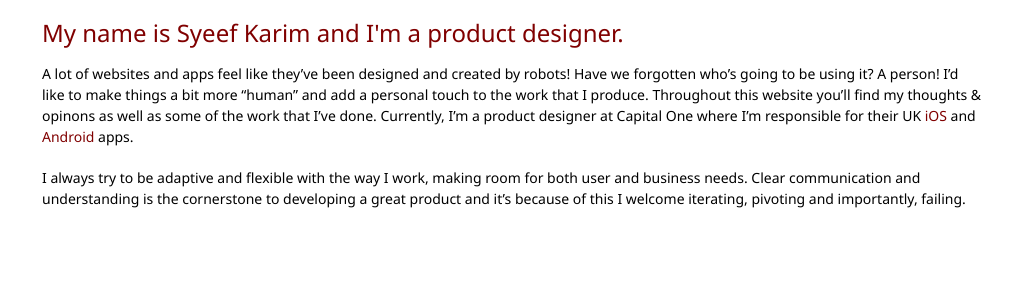
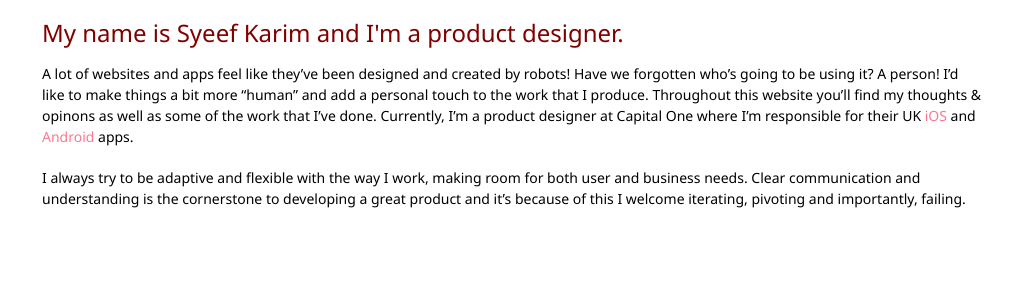
Before and after one commit to syeef/syeefkarim-2016-v0, a Jekyll site: the page built from index.md, in a window 1280 px wide. Shown: the part 253-553 px from the top of the page, without its empty margins (128-1151 px from the left). Built offline with Jekyll 4.4.1, drawn with Linux system fonts in a browser that asks for light colours.

Commit message:
Change link styles from 800000 to F97A90

```diff
--- a/stylesheets/layout.css
+++ b/stylesheets/layout.css
@@ -146,11 +146,11 @@ ul#post-title-wrapper {
 /* #Link Styles
 ================================================== */
 ul#navigation a:hover {
-	color: #800000;
+	color: #F97A90;
 }
 
 a#links {
-	color: #800000;
+	color: #F97A90;
 }
 a#links:hover {
 	text-decoration: underline;
```
